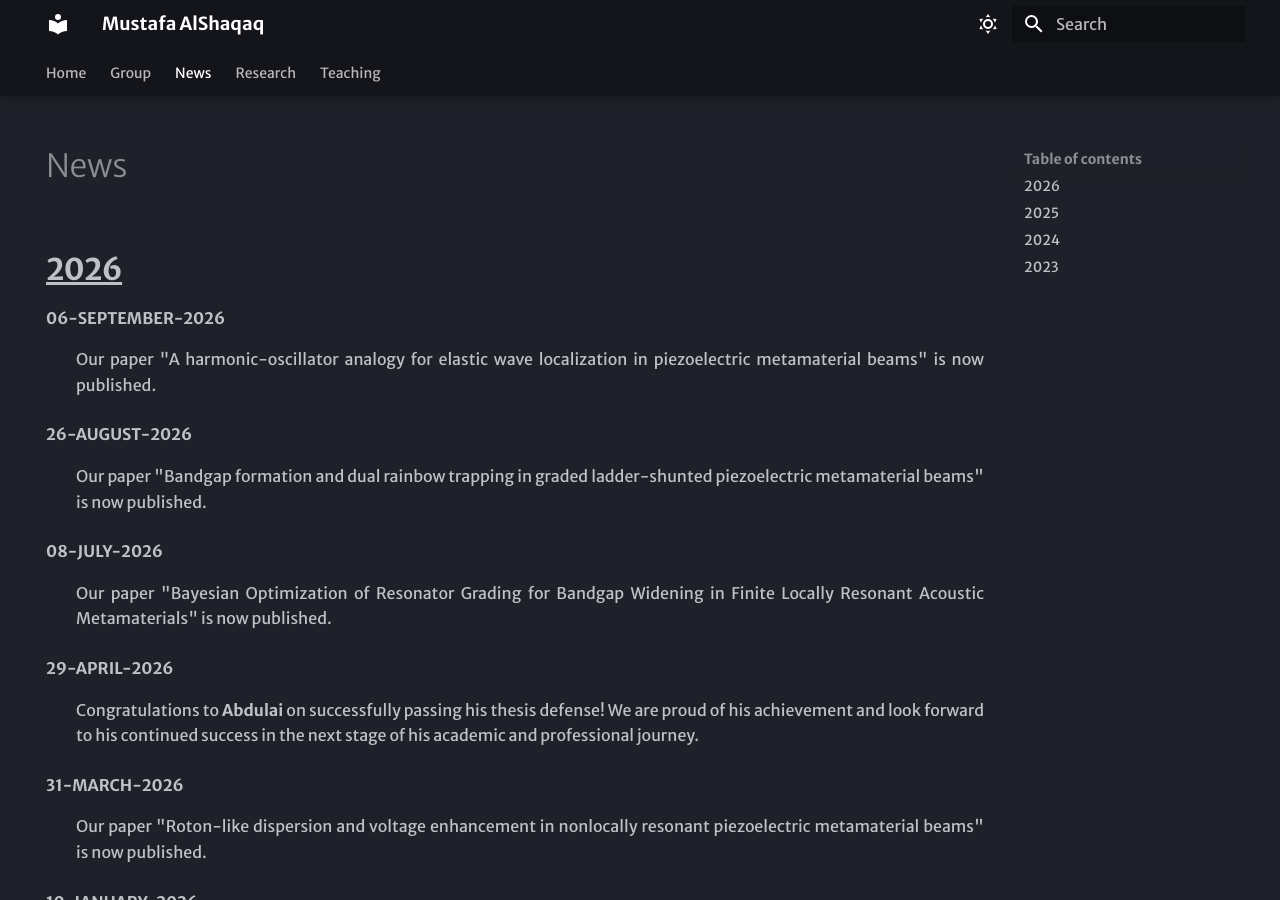
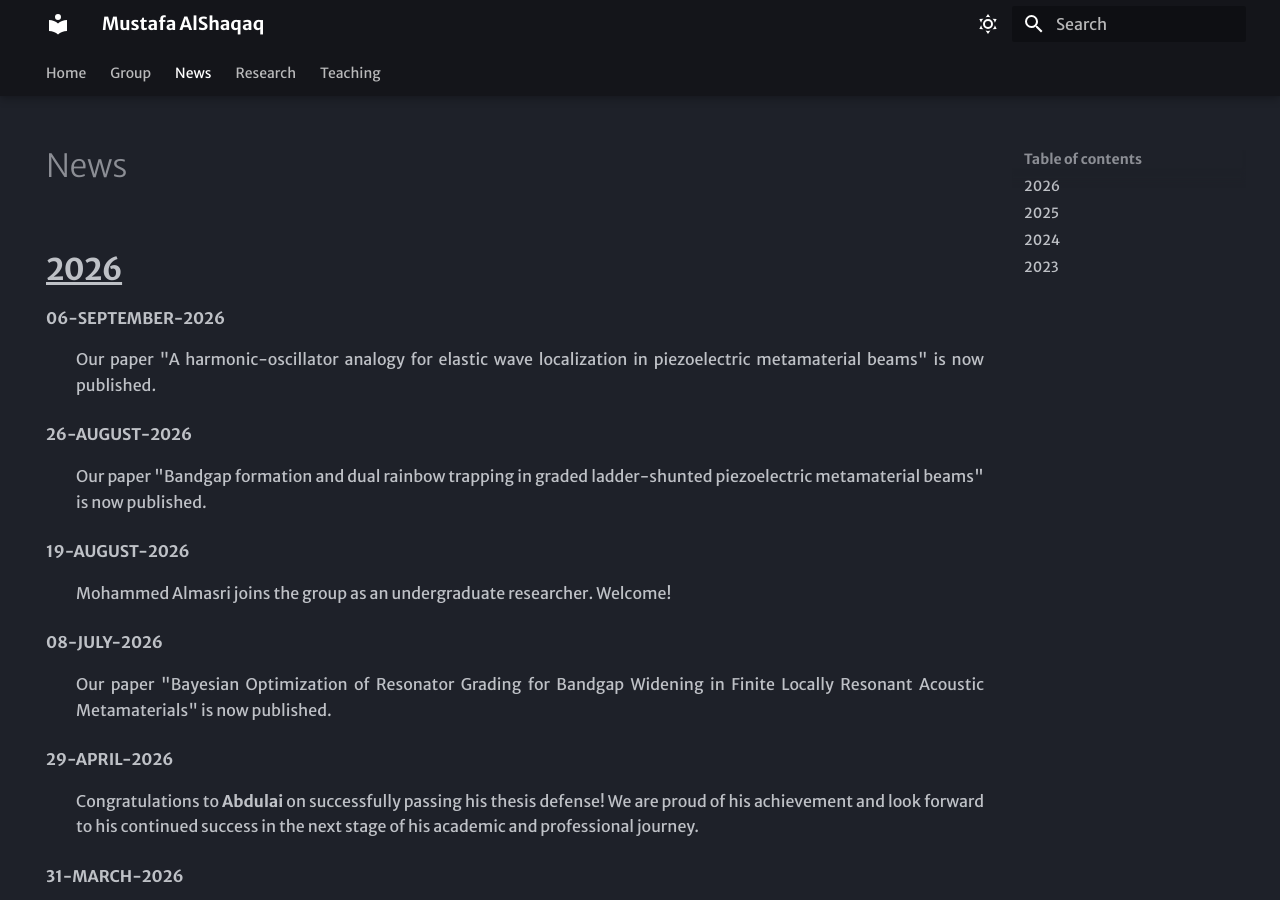
Before and after one commit to mshaqaq/mshaqaq.github.io, an MkDocs documentation site: the page built from docs/news.md, in a window 1280 px wide and 900 px high. Built offline with MkDocs 1.6.1 and Material for MkDocs 9.7.7, drawn with Linux system fonts in a browser that asks for light colours.

Commit message:
Add news entry for Mohammed Almasri joining the group

```diff
--- a/docs/news.md
+++ b/docs/news.md
@@ -11,6 +11,10 @@ hide:
 **26-August-2026**{.news-tag}
 
 :   Our paper "Bandgap formation and dual rainbow trapping in graded ladder-shunted piezoelectric metamaterial beams" is now published.
+
+**19-August-2026**{.news-tag}
+
+:   Mohammed Almasri joins the group as an undergraduate researcher. Welcome!
 
 **08-July-2026**{.news-tag}
 
```
